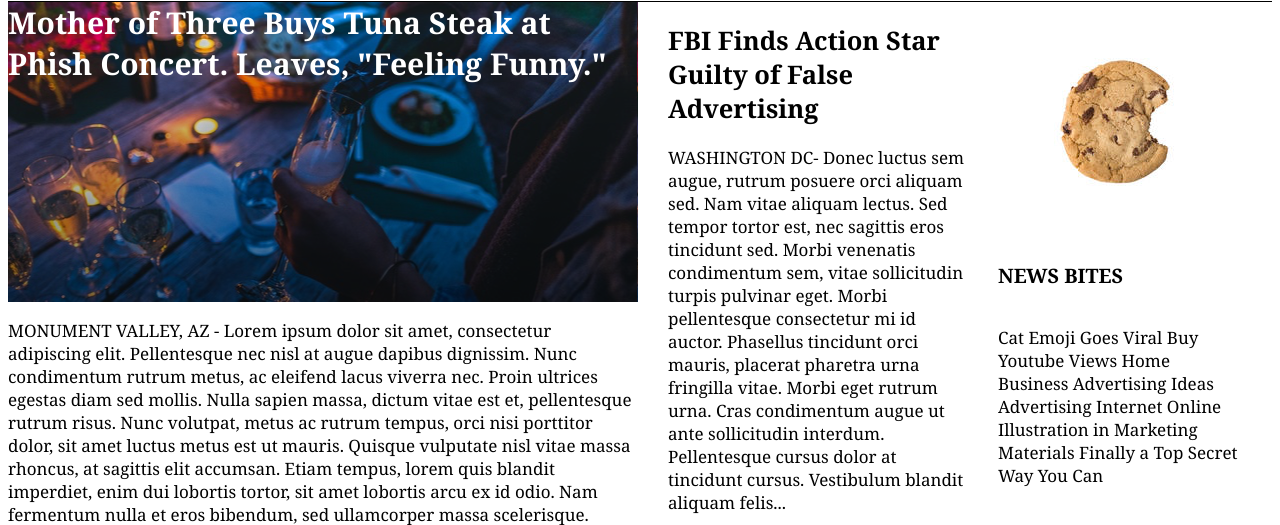
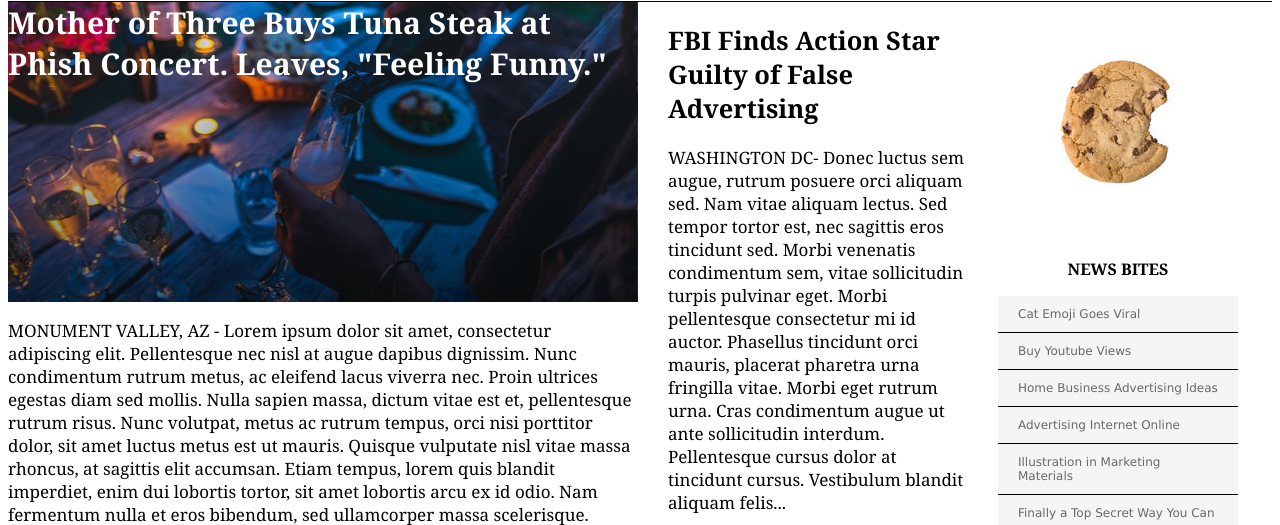
Before and after one commit to bnikkhah/times, a plain HTML site: page src/index.html in a window 1280 px wide. Shown: the part 87-612 px from the top of the page. Drawn offline with Linux system fonts and the light colour scheme.

Commit message:
cookie bites

```diff
--- a/src/index.html
+++ b/src/index.html
@@ -57,8 +57,15 @@
 			</div>
 			<div class="column small">
 				<img src="../img/cookie.png" />
-				<h3>NEWS BITES</h3>
-				<p>Cat Emoji Goes Viral Buy Youtube Views Home Business Advertising Ideas Advertising Internet Online Illustration in Marketing Materials Finally a Top Secret Way You Can</p>
+				<h3 style="font-size:16px; font-weight:bold; text-align:center;">NEWS BITES</h3>
+				<div class="side-stories">
+					<span class="bite">Cat Emoji Goes Viral</span>
+					<span class="bite">Buy Youtube Views</span>
+					<span class="bite">Home Business Advertising Ideas</span>
+					<span class="bite">Advertising Internet Online</span>
+					<span class="bite">Illustration in Marketing Materials</span>
+					<span class="bite">Finally a Top Secret Way You Can</span>
+				</div>
 			</div>
 		</div>
 	</body>
--- a/style/style.css
+++ b/style/style.css
@@ -96,3 +96,17 @@ a{
 	flex-direction:column;
 	width:300px;
 }
+
+.side-stories{
+	display:block;
+	background-color:WhiteSmoke;
+	font-family:Verdana;
+	font-size:12px;
+	color:DimGray;
+}
+
+.side-stories .bite{
+	display:block;
+	padding:11px 20px;
+	border-bottom:1px solid black;
+}
```
